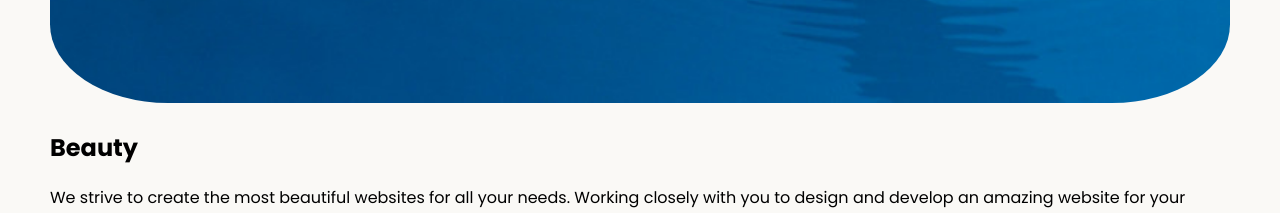
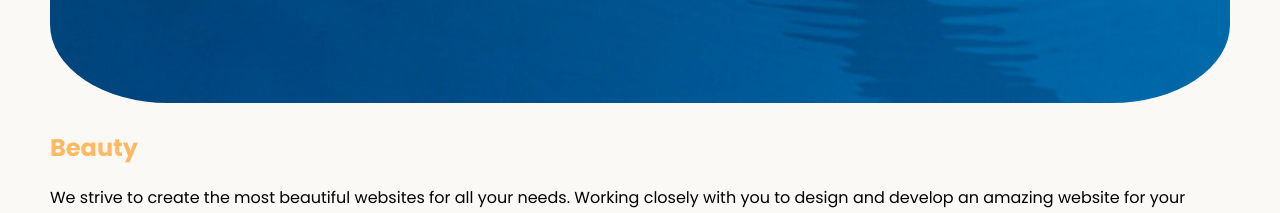
Before and after one commit to Bryaneyme/crs-prj-creative-design-landing-page, a plain HTML site: page index.html in a window 1280 px wide. Shown: the part 900-1113 px from the top of the page. Drawn offline with Linux system fonts and the light colour scheme.

Commit message:
Update style.css

```diff
--- a/style.css
+++ b/style.css
@@ -29,6 +29,10 @@ h1 {
   color: #FFB962;
 }
 
+.card-title {
+  color: #FFB962;
+}
+
 
 
 footer {
```
